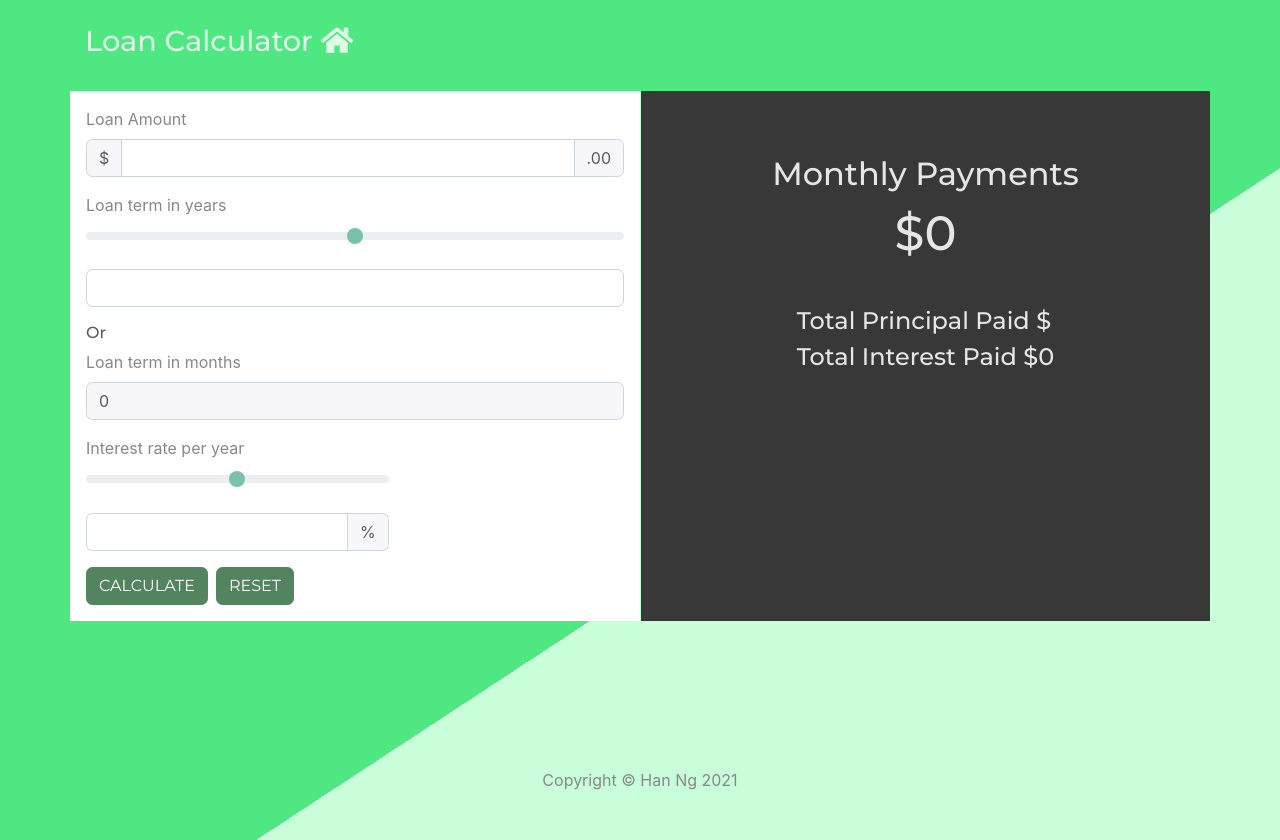
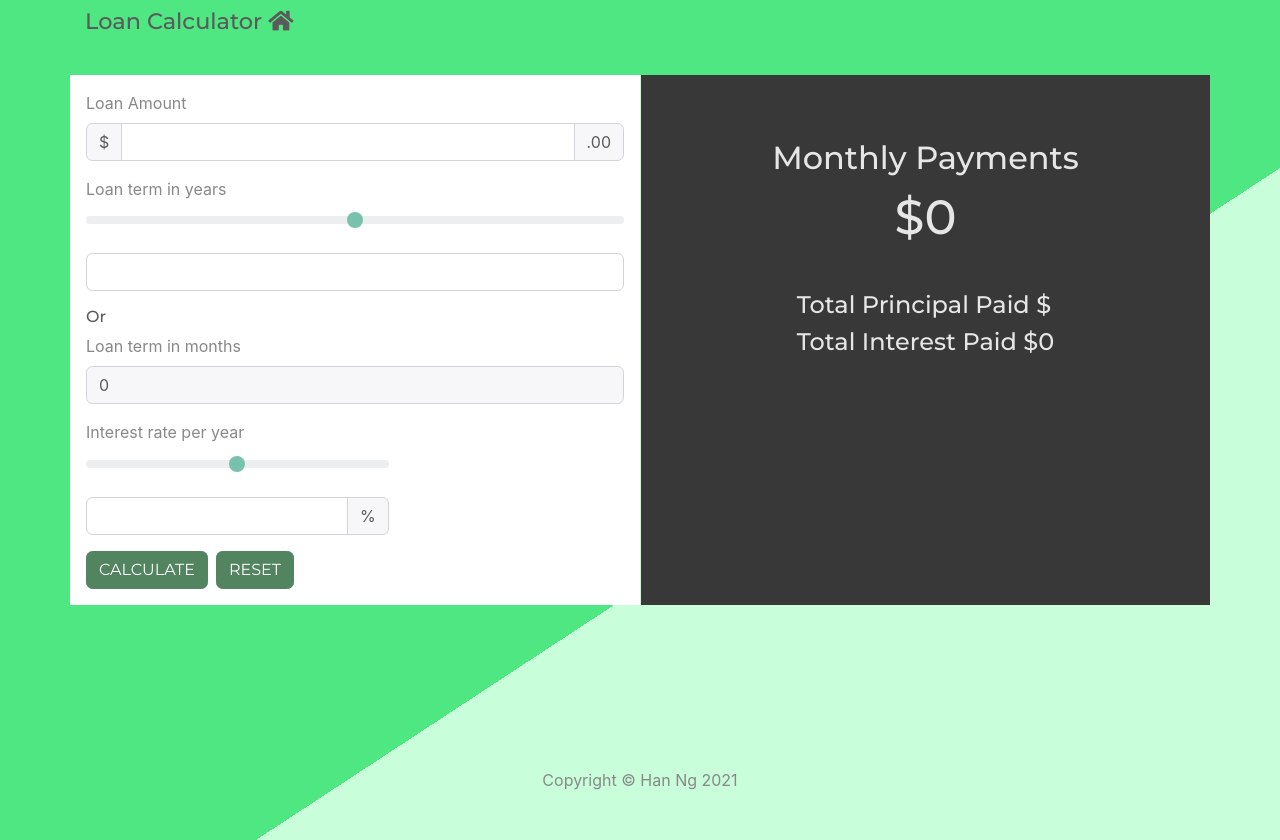
Before and after one commit to hanvnguyen94/loan-calculator, a React (Create React App) app: page / in a window 1280 px wide. Built offline with nearby package versions, Linux system fonts and the light colour scheme.

Commit message:
small css fixed

```diff
--- a/public/index.html
+++ b/public/index.html
@@ -3,11 +3,11 @@
 
 <head>
   <meta charset="utf-8" />
-  <link rel="icon" href="/public/house-logo.jpeg" />
+  <link rel="icon" href="./house1.png" />
   <meta name="viewport" content="width=device-width, initial-scale=1" />
   <meta name="theme-color" content="#000000" />
   <meta name="description" content="Han's loan calculator app" />
-  <link rel="shortcut icon" href="./public/house1.png">
+  <link rel="shortcut icon" href="./house1.png">
   <link rel="stylesheet" href="https://cdnjs.cloudflare.com/ajax/libs/font-awesome/5.15.2/css/all.min.css"
     integrity="sha512-HK5fgLBL+xu6dm/Ii3z4xhlSUyZgTT9tuc/hSrtw6uzJOvgRr2a9jyxxT1ely+B+xFAmJKVSTbpM/CuL7qxO8w=="
     crossorigin="anonymous" />
--- a/src/components/Calculator.js
+++ b/src/components/Calculator.js
@@ -116,7 +116,7 @@ const Calculator = () => {
 
   return (
     <Container>
-      <h1>Loan Calculator <i class="fas fa-home"></i></h1>
+      <h2>Loan Calculator <i class="fas fa-home"></i></h2>
       <Row className='py-3 my-3 box-around'>
         <Col className='input-field' md={6}>
           <div className='flex-container1'>
```
Also changed, not shown: 1 other file (tests, documents, lock files or other folders).
